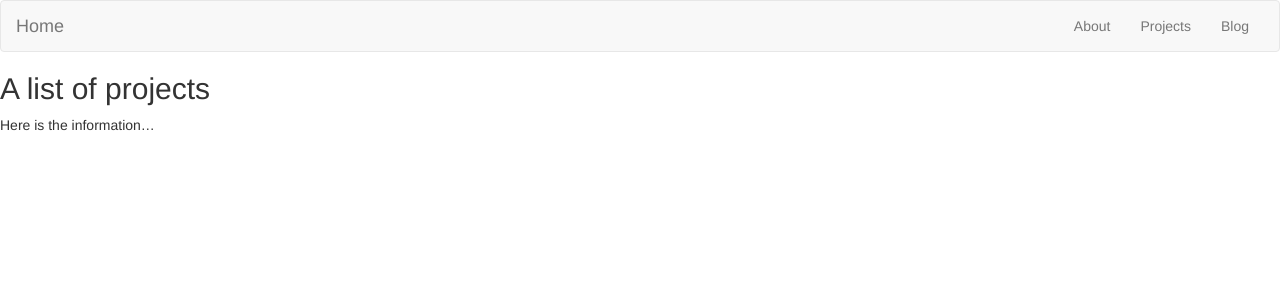
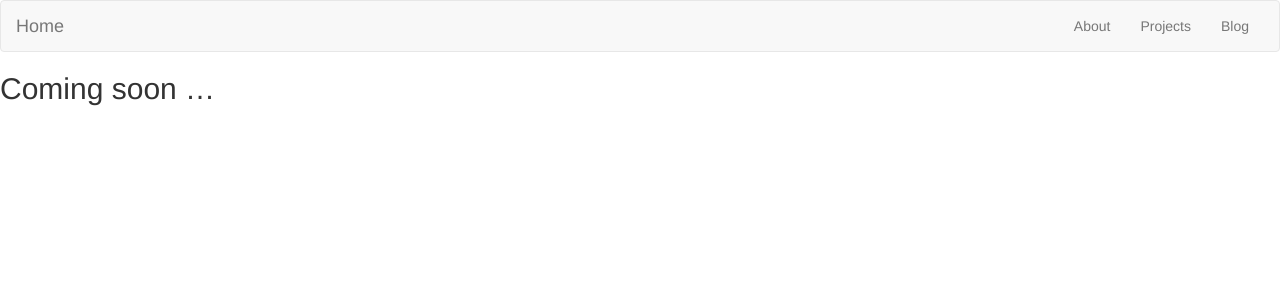
Before and after one commit to tomhohenstein/tomhohenstein.github.io, a Jekyll site: the page built from projects/index.md, in a window 1280 px wide. Shown: the top 300 px of the page. Built offline with Jekyll 4.4.1, drawn with Linux system fonts in a browser that asks for light colours.

Commit message:
updated text

```diff
--- a/projects/index.md
+++ b/projects/index.md
@@ -2,6 +2,4 @@
 layout: default
 title: Projects
 ---
-##A list of projects
-
-Here is the information...
+## Coming soon ...
```
Also changed, not shown: about/index.md (+1 -3 lines).
